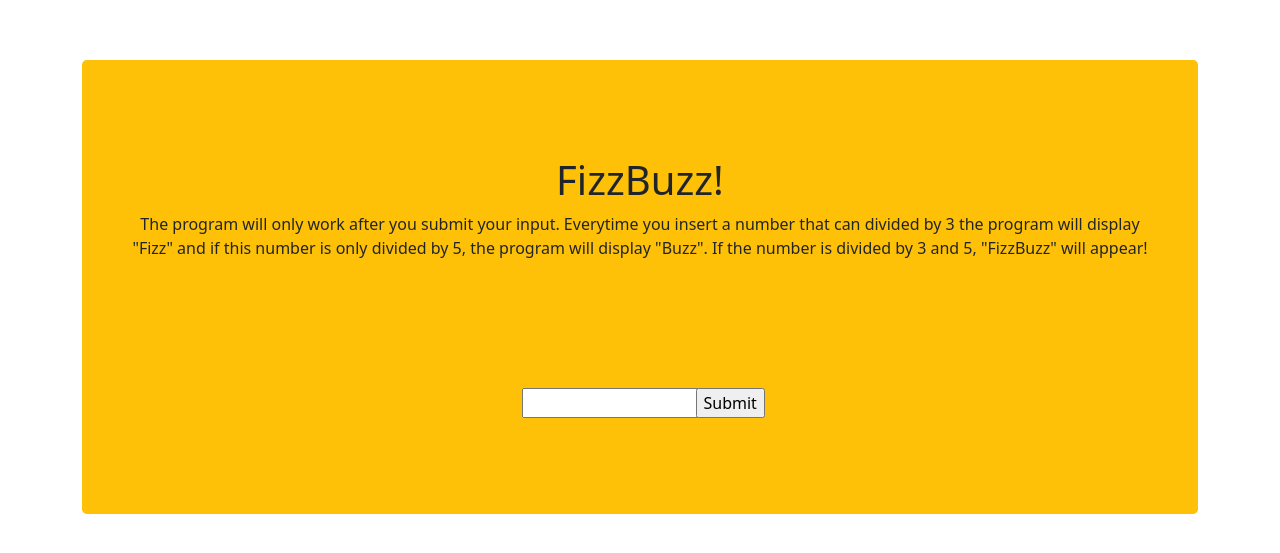
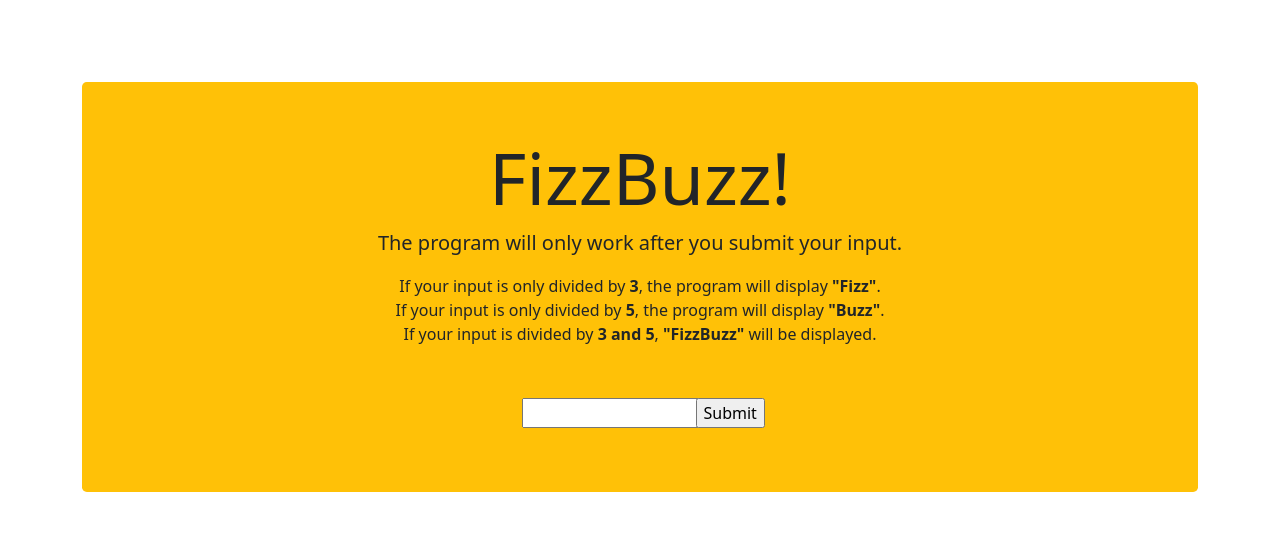
Before and after one commit to guilhermxlopes/fizzbuzz-test, a plain HTML site: page index.html in a window 1280 px wide. Shown: the part 113-666 px from the top of the page. Drawn offline with nearby package versions, Linux system fonts and the light colour scheme.

Commit message:
Basic styling

```diff
--- a/index.html
+++ b/index.html
@@ -16,20 +16,32 @@
   <body>
     <div class="container-lg d-flex align-items-center" style="height: 100vh">
       <div class="container-md bg-warning rounded-3 p-5">
-        <div class="row text-center my-5">
-          <h1>FizzBuzz!</h1>
-          <p>
-            The program will only work after you submit your input. Everytime
-            you insert a number that can divided by 3 the program will display
-            "Fizz" and if this number is only divided by 5, the program will
-            display "Buzz". If the number is divided by 3 and 5, "FizzBuzz" will
-            appear!
+        <div
+          class="row text-center my-1 justify-content-center align-items-center"
+        >
+          <h1 class="display-2">FizzBuzz!</h1>
+          <p class="lead">
+            The program will only work after you submit your input.
           </p>
+          <ul class="list-unlisted text-center">
+            <li class="list-inline">
+              If your input is only divided by <strong>3</strong>, the program
+              will display <strong>"Fizz"</strong>.
+            </li>
+            <li class="list-inline">
+              If your input is only divided by <strong>5</strong>, the program
+              will display <strong>"Buzz"</strong>.
+            </li>
+            <li class="list-inline">
+              If your input is divided by <strong>3 and 5</strong>,
+              <strong>"FizzBuzz"</strong> will be displayed.
+            </li>
+          </ul>
         </div>
         <div class="row text-center">
           <p class="answer"></p>
         </div>
-        <div class="row text-center my-5 justify-content-center">
+        <div class="row text-center my-3 justify-content-center">
           <div class="col-2">
             <input type="number" id="input" value="number" />
           </div>
```
